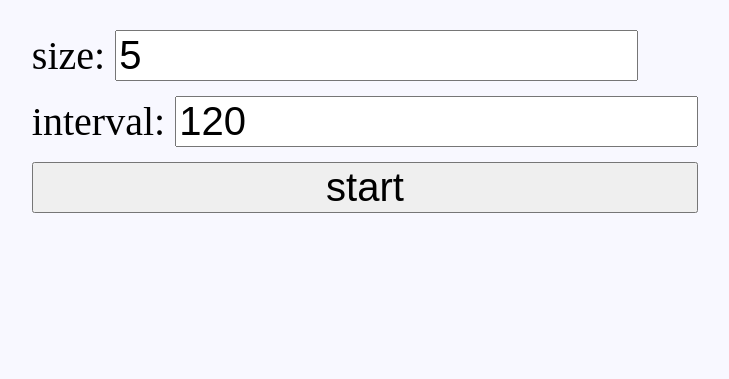
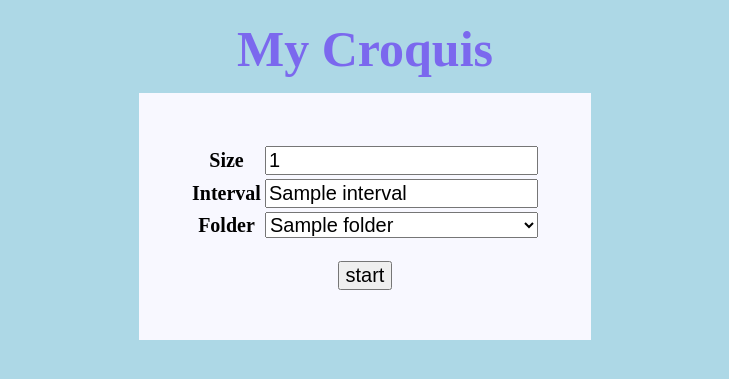
Before and after one commit to yamamoto-tgz/kagura, a Flask app: template mycroquis/templates/index.html in a window 1280 px wide. Shown: the top 379 px of the page, without its empty margins (275-1004 px from the left). Run offline with Flask 3, Linux system fonts and the light colour scheme; the template is opened without the code that fills it: most values are stand-ins (such as "Sample title", 1, 10 or a date in 2020).

Commit message:
[Update] フォルダ選択機能を追加

```diff
--- a/mycroquis/app.py
+++ b/mycroquis/app.py
@@ -6,20 +6,26 @@ from flask import Flask, jsonify, render_template, request
 app = Flask(__name__)
 
 CROQUIS_DIR = "./mycroquis/static/img"
-CROQUIS_LEN = 5
-CROQUIS_INTERVAL_SECONDS = 180
+CROQUIS_SIZE = 5
+CROQUIS_INTERVAL = 180
 
 
 @app.route("/")
 def index():
-    return render_template("index.html")
+    folders = sorted(os.listdir(CROQUIS_DIR))
+    return render_template(
+        "index.html", size=CROQUIS_SIZE, interval=CROQUIS_INTERVAL, folders=folders
+    )
 
 
 @app.route("/api/images")
 def images():
     size = int(request.args.get("size"))
+    folder = request.args.get("folder")
 
-    filenames = [f"img/{filename}" for filename in os.listdir(CROQUIS_DIR)]
-    random.shuffle(filenames)
+    filenames = os.listdir(os.path.join(CROQUIS_DIR, folder))
+    paths = [f"/static/img/{folder}/{filename}" for filename in filenames]
 
-    return jsonify(filenames[:size])
+    random.shuffle(paths)
+
+    return jsonify(paths[:size])
--- a/mycroquis/static/main.js
+++ b/mycroquis/static/main.js
@@ -1,92 +1,70 @@
-class Timer {
-  constructor(startTime) {
-    this.root = document.querySelector("#timer");
-    this.startTime = startTime;
-  }
-  start() {
-    let time = this.startTime;
-    this.interval = setInterval(() => {
-      this.root.textContent = time;
-      time -= 1;
-      if (time < 0) {
-        clearInterval(this.interval);
-        document.dispatchEvent(new Event("timeup"));
-        this.root.textContent = "";
-      }
-    }, 1000);
+async function loadImages(size, folder) {
+    const res = await fetch(`/api/images?size=${size}&folder=${folder}`);
+    const paths = await res.json();
+
+    for (let i = 0; i < paths.length; i++) {
+        const img = document.createElement("img");
+        img.id = i;
+        img.src = paths[i];
+        img.style = "display:none";
+        document.body.appendChild(img);
     }
 }
 
-class Viewer {
-  constructor(size) {
-    this.size = size;
-    this.root = document.querySelector("#viewer");
-    this.images = [];
-  }
-  async load() {
-    const res = await fetch(`/api/images?size=${this.size}`);
-    const paths = await res.json();
-    paths.forEach((path) => this.addImage(path));
-  }
-
-  addImage(path) {
-    const img = document.createElement("img");
-    img.src = `/static/${path}`;
-    img.classList.add("invisible");
-
-    this.images.push(img);
-    this.root.appendChild(img);
-  }
-
-  switch(index) {
-    for (let i = 0; i < this.images.length; i++) {
-      if (i == index) {
-        this.images[i].classList.remove("invisible");
-      } else {
-        this.images[i].classList.add("invisible");
-      }
-    }
-  }
-
-  showAll() {
-    this.images.forEach((img) => img.classList.remove("invisible"));
-  }
-}
-
-async function start(size, interval) {
-  const viewer = new Viewer(size);
-  await viewer.load();
-
-  const timer = new Timer(interval);
-  const counter = document.querySelector("#counter");
+(() => {
+    const timer = new Timer();
 
     let cursor = 0;
+    let size = null;
+    let interval = null;
+    let folder = null;
 
-  function next() {
+    document.querySelector("#startButton").addEventListener("click", async (e) => {
+        document.querySelector("#title").style = "display:none";
+        document.querySelector("#forms").style = "display:none";
+        document.querySelector("#controls").style = "display:flex";
+
+        size = parseInt(document.querySelector("#sizeInput").value);
+        interval = parseInt(document.querySelector("#intervalInput").value);
+        folder = document.querySelector("#folderSelect").value;
+
+        await loadImages(size, folder);
+
+        timer.set(interval);
         timer.start();
-    viewer.switch(cursor);
-    counter.textContent = `${cursor + 1}/${viewer.images.length}`;
-  }
 
-  next();
+        document.querySelector(`[id="${cursor}"]`).style = "display:block";
+        document.querySelector("#cursor").textContent = `${cursor + 1}/${size}`;
+    });
+
+    document.querySelector("#pauseButton").addEventListener("click", async (e) => {
+        timer.pause();
+    });
+
+    document.querySelector("#resumeButton").addEventListener("click", async (e) => {
+        timer.resume();
+    });
 
     document.addEventListener("timeup", (e) => {
-    if (cursor < viewer.images.length - 1) {
         cursor += 1;
-      next();
+
+        if (cursor < size) {
+            document.querySelector(`[id="${cursor - 1}"]`).style = "display:none";
+            document.querySelector(`[id="${cursor}"]`).style = "display:block";
+
+            document.querySelector("#cursor").textContent = `${cursor + 1}/${size}`;
+
+            timer.set(interval);
+            timer.start();
         } else {
-      const message = document.querySelector("#message");
-      message.textContent = "Finish";
-      viewer.showAll();
+            document.querySelectorAll("img").forEach((img) => (img.style = "display:block"));
+            document.querySelector("#time").style = "visibility: hidden";
+            document.querySelector("#cursor").textContent = "Finish!";
+            document.querySelector("#buttons").style = "visibility: hidden";
         }
     });
-}
 
-(() => {
-  document.querySelector("#startButton").addEventListener("click", (e) => {
-    const size = document.querySelector("#sizeInput").value;
-    const interval = document.querySelector("#intervalInput").value;
-    start(size, interval);
-    document.querySelector("#forms").remove();
+    document.addEventListener("countdown", (e) => {
+        document.querySelector("#time").textContent = timer.time;
     });
 })();
--- a/mycroquis/static/style.css
+++ b/mycroquis/static/style.css
@@ -1,54 +1,61 @@
 body {
-  width: 100%;
-  margin: 0px;
   display: flex;
   flex-direction: column;
   align-items: center;
-  background-color: ghostwhite;
+  background-color: lightblue;
+  margin: 0px;
+  padding: 5px;
+}
+
+body * {
+  font-size: 20px;
+}
+
+div#controls {
+  display: flex;
+  width: 100%;
+  padding: 5px;
+}
+
+div#time {
+  flex-grow: 1;
+  flex-basis: 0;
+  text-align: left;
+}
+
+div#cursor {
+  flex-grow: 1;
+  flex-basis: 0;
+  text-align: center;
+}
+
+div#buttons {
+  flex-grow: 1;
+  flex-basis: 0;
+  text-align: right;
+}
+
+div#title {
+  color: mediumslateblue;
+  font-size: 50px;
+  font-weight: bold;
+  padding: 15px;
 }
 
 div#forms {
-  padding: 30px;
-  display: flex;
-  flex-direction: column;
-  gap: 15px;
-}
-
-div#forms * {
-  font-size: 40px;
-}
-
-div#meta {
-  width: 100%;
-  display: flex;
-  justify-content: space-between;
-  font-size: 30px;
-}
-
-div#meta * {
-  padding: 10px;
-}
-
-div#message {
-  width: 100%;
-  text-align: center;
-  font-size: 40px;
-}
-
-div#viewer {
-  width: 100%;
-  height: 100%;
   display: flex;
   flex-direction: column;
   align-items: center;
+  gap: 20px;
+  background-color: ghostwhite;
+  padding: 50px;
+}
+
+select {
+  width: 100%;
+  box-sizing: border-box;
 }
 
 img {
-  width: 900px;
-  height: 900px;
-  object-fit: contain;
+  max-height: 800px;
 }
-
-img.invisible {
-  display: none;
-}
--- /dev/null
+++ b/mycroquis/static/timer.js
@@ -0,0 +1,41 @@
+class Timer {
+    constructor() {
+        this.time = 0;
+        this.timer = null;
+    }
+
+    set(time) {
+        this.time = time;
+    }
+
+    start() {
+        if (this.timer) return;
+        this.timer = setInterval(() => this.countdown(), 1000);
+    }
+
+    countdown() {
+        this.time -= 1;
+        document.dispatchEvent(new Event("countdown"));
+
+        if (this.time <= 0) {
+            this.stop();
+            document.dispatchEvent(new Event("timeup"));
+        }
+    }
+
+    pause() {
+        if (this.timer) {
+            clearInterval(this.timer);
+            this.timer = null;
+        }
+    }
+
+    resume() {
+        this.start();
+    }
+
+    stop() {
+        this.pause();
+        this.time = 0;
+    }
+}
--- a/mycroquis/templates/index.html
+++ b/mycroquis/templates/index.html
@@ -5,18 +5,39 @@
     <link rel="stylesheet" href="{{ url_for('static', filename='style.css') }}" />
   </head>
   <body>
+    <div id="controls" style="display: none">
+      <div id="time"></div>
+      <div id="cursor"></div>
+      <div id="buttons">
+        <button id="pauseButton">pause</button>
+        <button id="resumeButton">resume</button>
+      </div>
+    </div>
+    <div id="title">My Croquis</div>
     <div id="forms">
-      <div>size: <input id="sizeInput" value="5" /></div>
-      <div>interval: <input id="intervalInput" value="120" /></div>
+      <table>
+        <tr>
+          <th>Size</th>
+          <td><input id="sizeInput" value="{{ size }}" /></td>
+        </tr>
+        <tr>
+          <th>Interval</th>
+          <td><input id="intervalInput" value="{{ interval }}" /></td>
+        </tr>
+        <tr>
+          <th>Folder</th>
+          <td>
+            <select id="folderSelect">
+              {% for folder in folders %}
+              <option value="{{ folder }}">{{ folder }}</option>
+              {% endfor %}
+            </select>
+          </td>
+        </tr>
+      </table>
       <button id="startButton">start</button>
     </div>
-
-    <div id="meta">
-      <div id="counter"></div>
-      <div id="timer"></div>
-    </div>
-    <div id="message"></div>
-    <div id="viewer"></div>
   </body>
+  <script src="{{ url_for('static', filename='timer.js') }}"></script>
   <script src="{{ url_for('static', filename='main.js') }}"></script>
 </html>
```
Lines whose indentation alone changed are shown as unchanged.
